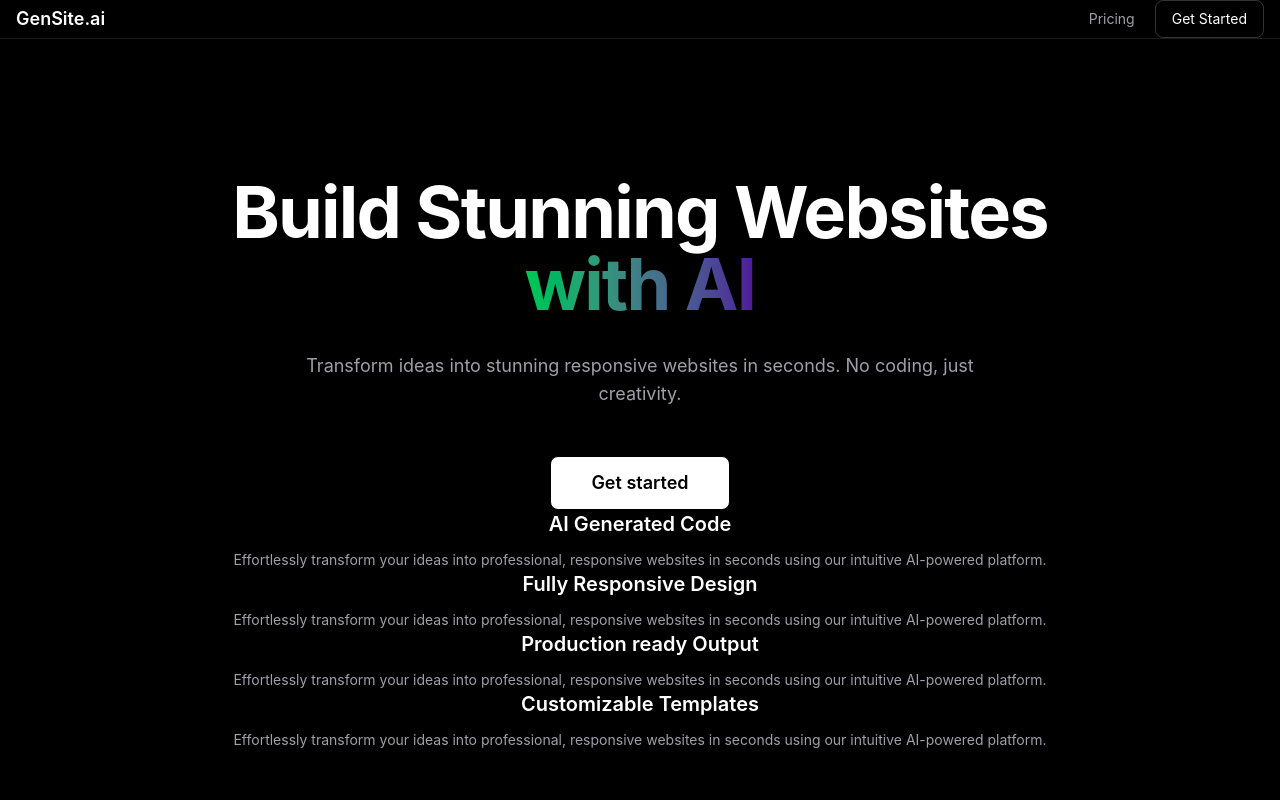
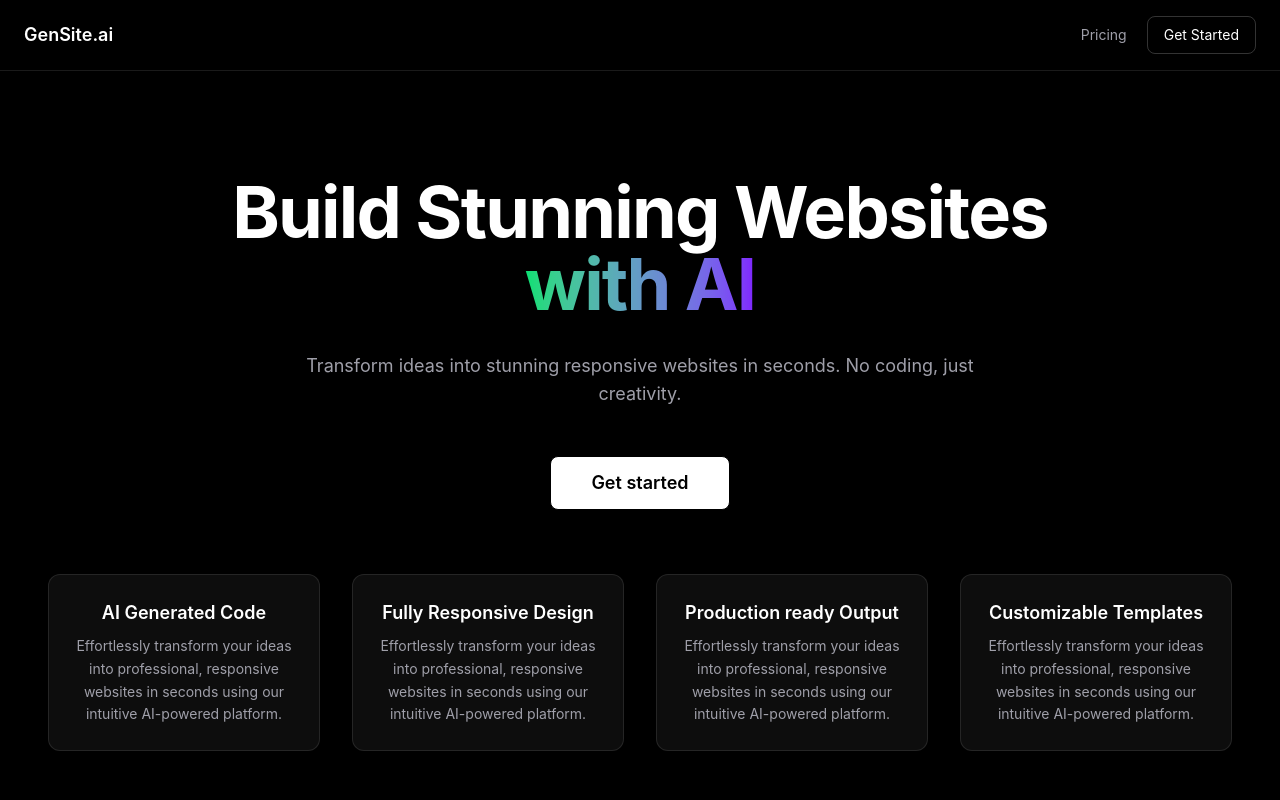
Before and after one commit to iamfaiz1/GenSite-AI-Powered-Website-Builder, a React (Vite) app in the folder client/: page / in a window 1280 px wide. Shown: the top 800 px of the page. Built offline with nearby package versions, Linux system fonts and the light colour scheme.

Commit message:
improvement in layout in Home.jsx

```diff
--- a/client/src/pages/Home.jsx
+++ b/client/src/pages/Home.jsx
@@ -12,14 +12,14 @@ function Home() {
     return (
         <div className='relative min-h-screen bg-black text-white overflow-hidden'>
 
+            {/* Navbar */}
             <motion.div
                 initial={{y:-40, opacity:0}}
                 animate={{y:0, opacity:1}}
                 transition={{duration:0.5, delay:0.2}}
-            className='fixed top-0 left-0 right-0 z-50 backdrop-blur-xl bg-black/40
-            border-b border-white/10'
+                className='fixed top-0 left-0 right-0 z-50 backdrop-blur-xl bg-black/40 border-b border-white/10'
             >
-            <div className="max-w-7xl mx-auto px-4 flex items-center justify-between">
+                <div className="max-w-7xl mx-auto px-6 py-4 flex items-center justify-between">
                     <div className='text-lg font-semibold'>
                         GenSite.ai
                     </div>
@@ -30,60 +30,67 @@ function Home() {
                         <button className='px-4 py-2 rounded-lg border border-white/20 hover:bg-white/10 text-sm'>
                             Get Started
                         </button>
-
                     </div>
-
                 </div>
             </motion.div>
 
+            {/* Hero Section */}
             <section className='pt-44 pb-32 px-6 text-center'>
 
-                <motion.h1 className= "text-5xl md:text-7xl font-bold tracking-tight"
+                <div className='max-w-4xl mx-auto'>
+
+                    <motion.h1
+                        className="text-5xl md:text-7xl font-bold tracking-tight"
                         initial={{opacity:0, y:40}}
                         animate={{opacity:1, y:0}}
                         transition={{duration:0.5, delay:0.4}}
                     >
                         Build Stunning Websites <br />
-                    <span className='bg-linear-to-r from-green-500 to-violet-900 bg-clip-text text-transparent'>with AI</span>
-
+                        <span className='bg-gradient-to-r from-green-400 to-violet-600 bg-clip-text text-transparent'>
+                            with AI
+                        </span>
                     </motion.h1>
 
                     <motion.p
                         initial={{opacity:0, y:-40}}
                         animate={{opacity:1, y:0}}
                         transition={{duration:0.5, delay:0.4}}
-
                         className='mt-8 max-w-2xl mx-auto text-zinc-400 text-lg'
                     >
                         Transform ideas into stunning responsive websites in seconds. No coding, just creativity.
                     </motion.p>
 
-                <button className='mt-12 px-10 py-3 rounded-lg bg-white border text-black text-lg font-semibold transition-colors duration-300
-                hover:scale-102'>
+                    <button className='mt-12 px-10 py-3 rounded-lg bg-white border text-black text-lg font-semibold transition duration-300 hover:scale-105 hover:bg-gray-100'>
                         Get started
                     </button>
 
+                </div>
 
-                {/* Cards */}
-                <section className='max-w-7xl mx-auto px-6 pb-32'>
-                    <div>
+                {/* Cards Section */}
+                <section className='max-w-7xl mx-auto px-6 pb-20 mt-16'>
+
+                    <div className='grid md:grid-cols-2 lg:grid-cols-4 gap-8'>
+
                         {highlights.map((h, i)=>(
                             <motion.div
-                            key = {i}
-                            initial = {{opacity:0, y:40}}
-                            whileInView = {{opacity:1, y:0}}
-                            transition={{duration:0.5, delay:0.4}}
+                                key={i}
+                                initial={{opacity:0, y:40}}
+                                whileInView={{opacity:1, y:0}}
+                                transition={{duration:0.5}}
+                                className="p-6 rounded-xl border border-white/10 bg-white/5 backdrop-blur-lg hover:bg-white/10 transition"
                             >
+                                <h1 className='text-lg font-semibold mb-2'>{h}</h1>
 
-                            <h1 className='text-xl font-semibold mb-3'>{h}</h1>
-                            <p className='text-sm text-zinc-400'>
+                                <p className='text-sm text-zinc-400 leading-relaxed'>
                                     Effortlessly transform your ideas into professional, responsive websites in seconds using our intuitive AI-powered platform.
                                 </p>
                             </motion.div>
                         ))}
+
                     </div>
 
                 </section>
+
             </section>
 
         </div>
```
Lines whose indentation alone changed are shown as unchanged.
